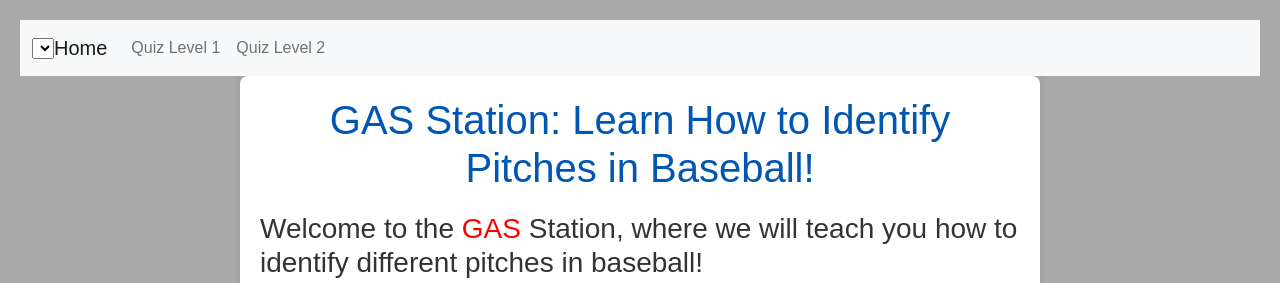
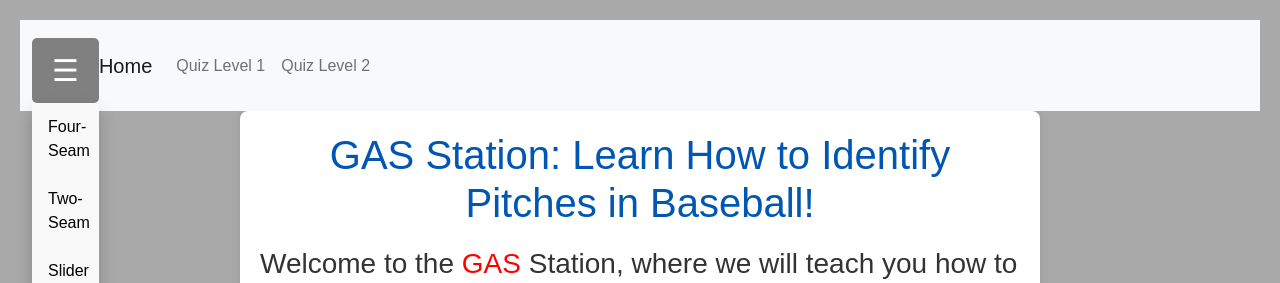
Before and after one commit to cjd2186/CRUD-Baseball_TechEd-Website, a Flask app: page / in a window 1280 px wide. Shown: the top 283 px of the page. Run offline with Flask 3, Linux system fonts and the light colour scheme; lists and menus that the app fills with data are empty; some libraries are stand-ins or nearby versions.

Commit message:
Added Menu functionality

```diff
--- a/static/css/main.css
+++ b/static/css/main.css
@@ -72,3 +72,34 @@
 li {
     list-style-type: decimal;
   }
+
+.hamburger-menu {
+    position: relative;
+}
+
+.hamburger {
+    background: grey;
+    border: none;
+    font-size: 30px;
+    cursor: pointer;
+}
+
+.menu {
+    display: none;
+    position: absolute;
+    background-color: #f9f9f9;
+    box-shadow: 0 8px 16px 0 rgba(0,0,0,0.2);
+    width: 100%;
+    z-index: 1;
+}
+
+.menu a {
+    display: block;
+    padding: 12px 16px;
+    text-decoration: none;
+    color: black;
+}
+
+.menu a:hover {
+    background-color: #f1f1f1;
+}
--- a/static/js/layout.js
+++ b/static/js/layout.js
@@ -7,6 +7,17 @@ function navigateToEndpoint() {
     }
   }
 
+function toggleMenu() {
+    var menu = document.getElementById("menu");
+    if (menu.style.display === "block") {
+        menu.style.display = "none";
+    } else {
+        menu.style.display = "block";
+    }
+}
+
+
 $(document).ready(function(){
+    toggleMenu()
     navigateToEndpoint()
 });
--- a/templates/layout.html
+++ b/templates/layout.html
@@ -28,15 +28,16 @@
     <nav class="navbar navbar-expand-lg navbar-light bg-light">
         <div class="container-fluid">
             <!-- Compass Dropdown -->
-            <label for="nav-menu">
-            </label>
-            <select name="nav-menu" id="endpoints" onchange="navigateToEndpoint()">
-                <div class="col-2 black-border spacer clickable">
-                {% for pitch in pitches %}
-                    <option value="{{url_for('pitch', pitch_name=pitch.path) }}">{{pitch.name}}</option>
-                {% endfor %}
+            <div class="hamburger-menu">
+                <button class="hamburger" onclick="toggleMenu()">☰</button>
+                <div class="menu" id="menu">
+                    <a href="/pitches/four-seam">Four-Seam</a>
+                    <a href="/pitches/two-seam">Two-Seam</a>
+                    <a href="/pitches/slider">Slider</a>
+                    <a href="/pitches/curveball">Curveball</a>
+                    <a href="/pitches/changeup">Changeup</a>
                 </div>
-            </select>
+            </div>
 
             <!-- Navbar Brand -->
             <a class="navbar-brand" href="/">Home</a>
```
